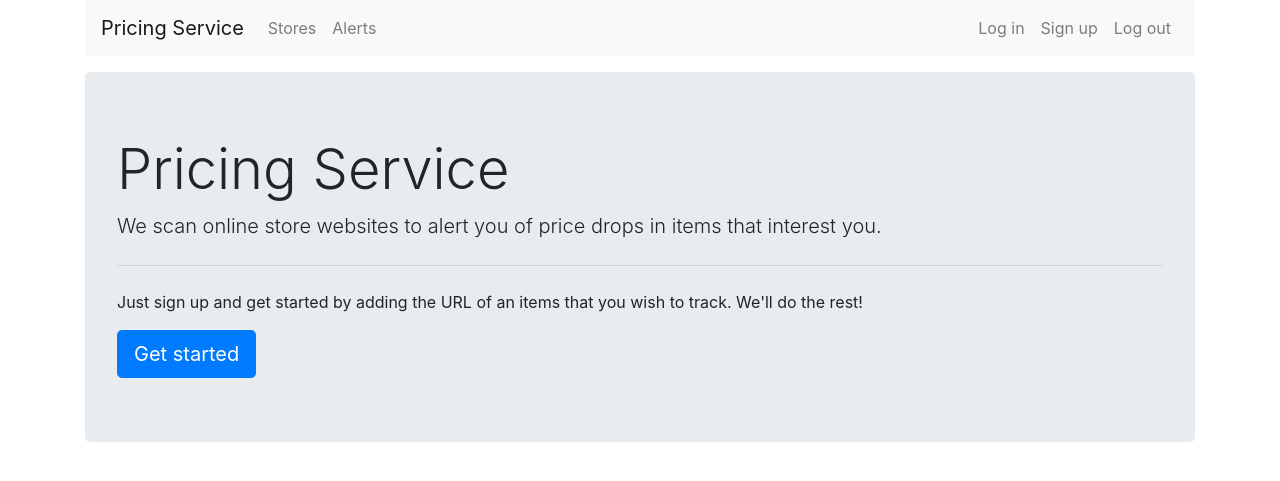
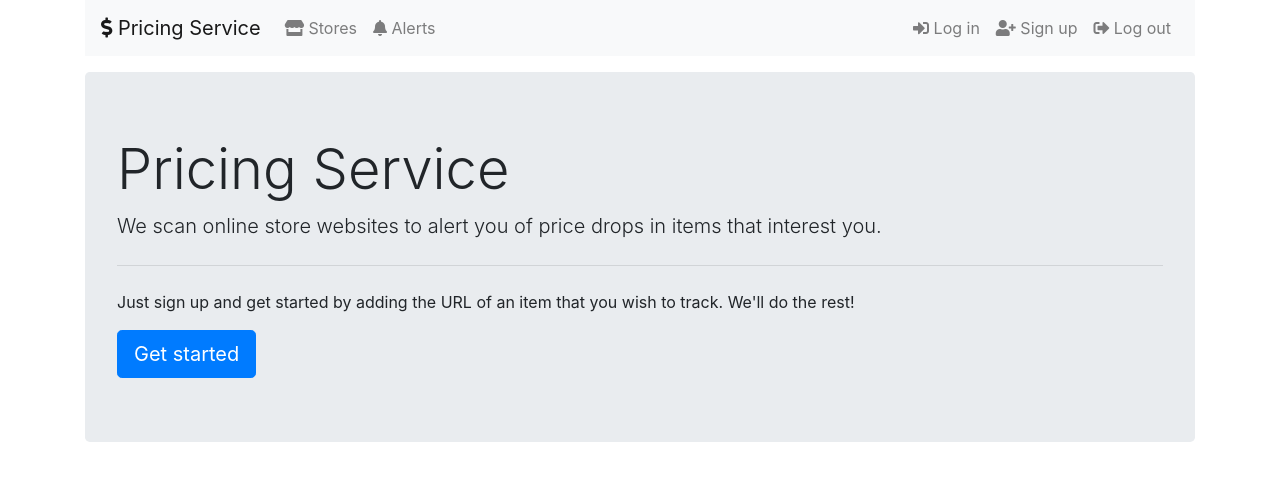
Before and after one commit to NikelausM/pricing-service, a Flask app: page / in a window 1280 px wide. Shown: the top 481 px of the page. Run offline with Flask 2, Linux system fonts and the light colour scheme; some libraries are stand-ins or nearby versions.

Commit message:
Add icons to home page and fix typo

```diff
--- a/templates/base.html
+++ b/templates/base.html
@@ -7,12 +7,16 @@
 
     <!-- Bootstrap CSS -->
     <link rel="stylesheet" href="https://stackpath.bootstrapcdn.com/bootstrap/4.5.2/css/bootstrap.min.css" integrity="sha384-JcKb8q3iqJ61gNV9KGb8thSsNjpSL0n8PARn9HuZOnIxN0hoP+VmmDGMN5t9UJ0Z" crossorigin="anonymous">
+
+    <!-- Fontawesome CSS -->
+    <link rel="stylesheet" href="https://use.fontawesome.com/releases/v5.7.1/css/all.css">
+
     <title>Price Alerts</title>
 </head>
     <div>
         <div class="container mt-0">
             <nav class="navbar navbar-expand-lg navbar-light bg-light mb-3">
-                <a class="navbar-brand" href="/">Pricing Service</a>
+                <a class="navbar-brand" href="/"><i class="fas fa-dollar-sign"></i> Pricing Service</a>
                 <button class="navbar-toggler" type="button" data-toggle="collapse"
                         data-target="#navbarNavAltMarkup" aria-controls="navbarNavAltMarkup"
                         aria-expanded="false" aria-label="Toggle navigation">
@@ -22,12 +26,12 @@
                     <ul class="navbar-nav mr-auto">
                         <li class="nav-item ">
                             <a class="nav-link" href=" {{ url_for('stores.index') }}">
-                                Stores
+                                <i class="fas fa-store"></i> Stores
                             </a>
                         </li>
                         <li class="nav-item">
                             <a class="nav-link" href=" {{ url_for('alerts.index') }}">
-                                Alerts
+                                <i class="fas fa-bell"></i> Alerts
                             </a>
                         </li>
                     </ul>
@@ -35,17 +39,17 @@
                     <ul class="navbar-nav">
                         <li class="nav-item">
                             <a class="nav-link" href=" {{ url_for('users.login') }}">
-                                Log in
+                                <i class="fas fa-sign-in-alt"></i> Log in
                             </a>
                         </li>
                         <li class="nav-item">
                             <a class="nav-link" href=" {{ url_for('users.register') }}">
-                                Sign up
+                                <i class="fas fa-user-plus"></i> Sign up
                             </a>
                         </li>
                         <li class="nav-item">
                             <a class="nav-link " href=" {{ url_for('users.logout') }}">
-                                Log out
+                                <i class="fas fa-sign-out-alt"></i> Log out
                             </a>
                         </li>
                     </ul>
--- a/templates/home.html
+++ b/templates/home.html
@@ -5,7 +5,7 @@
         <h1 class="display-4">Pricing Service</h1>
         <p class="lead">We scan online store websites to alert you of price drops in items that interest you.</p>
         <hr class="my-4"\>
-        <p>Just sign up and get started by adding the URL of an items that you wish to track. We'll do the rest!</p>
+        <p>Just sign up and get started by adding the URL of an item that you wish to track. We'll do the rest!</p>
         <a class="btn btn-primary btn-lg" href="{{ url_for('users.register') }}">Get started</a>
     </div>
 {% endblock %}
```
